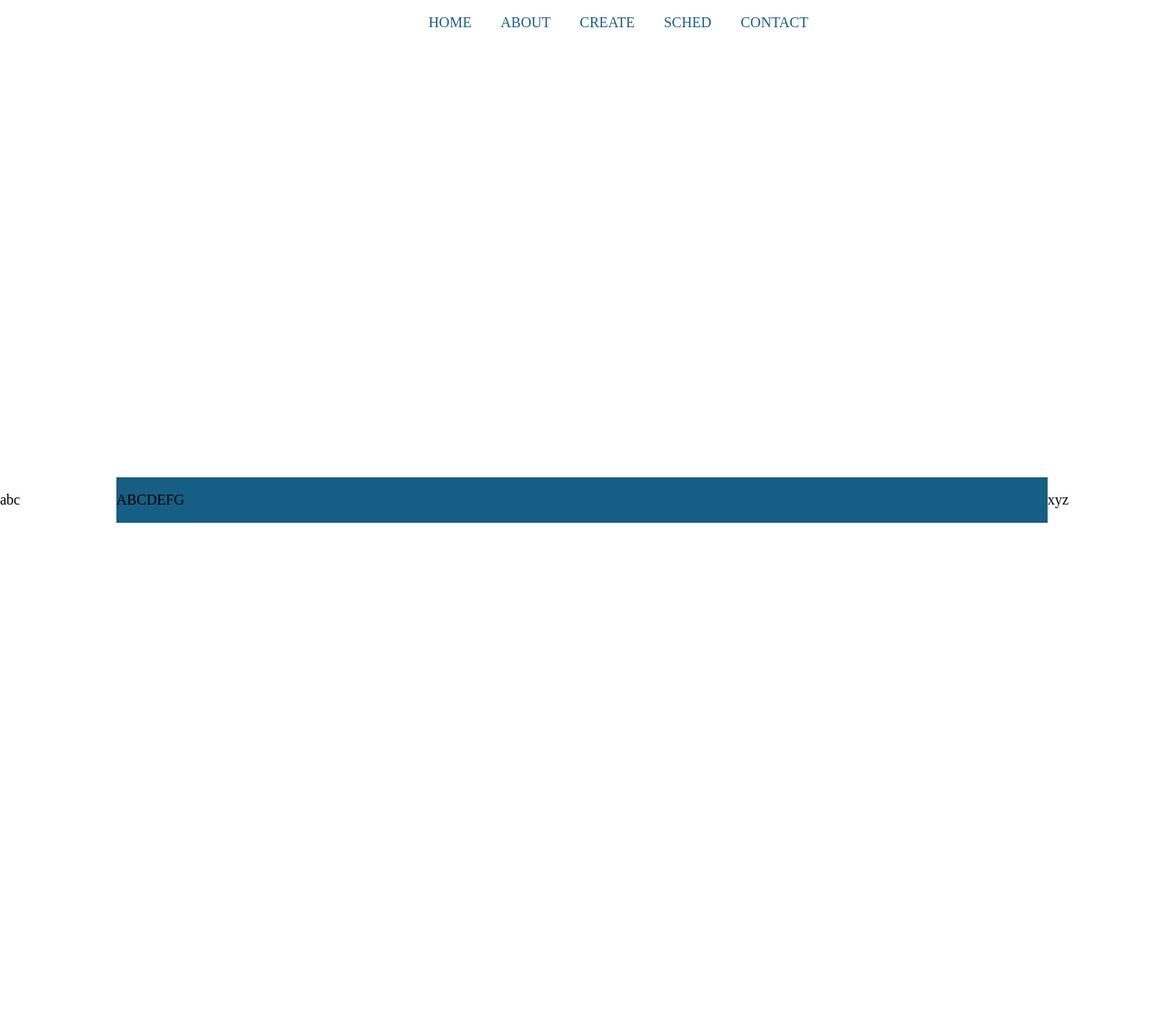
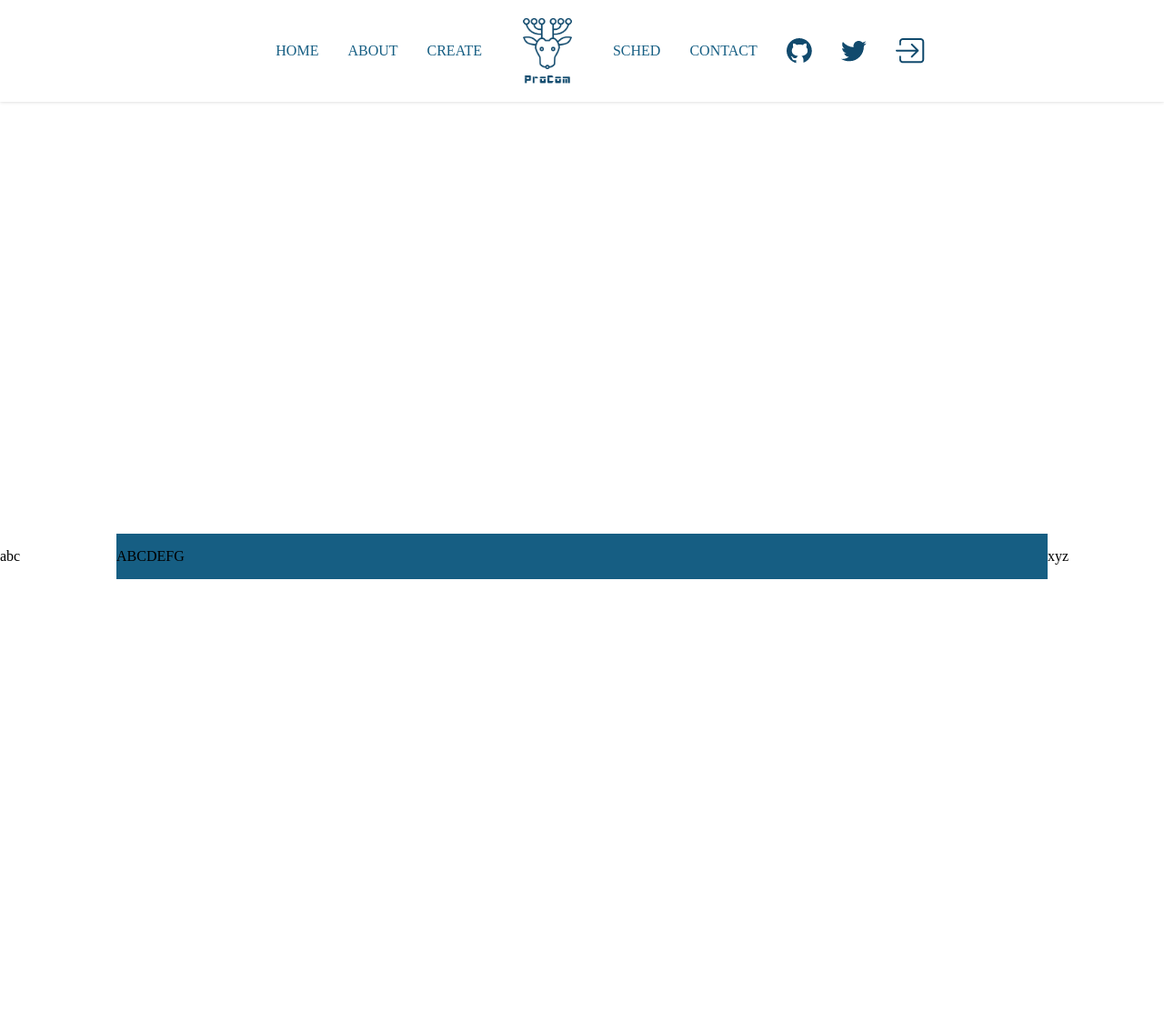
Before and after one commit to ProCom-mu/Homepage, a Django app: page /home/ in a window 1280 px wide. Shown: the whole page at 91% size. Before the commit the page ends 575 px from the top, so only its background shows below. Run offline with Django 4.2, Linux system fonts and the light colour scheme.

Commit message:
ヘッダーのアップデート

```diff
--- a/static/css/home.css
+++ b/static/css/home.css
@@ -1,13 +1,27 @@
+#base_header{
+    box-shadow: 0 0 4px #D1D1D1;
+    width: 100%;
+    display: flex;
+    justify-content: center;
+    align-items: center;
+    padding: 1em 0 1em 0;
+}
+
 .header_list{
     list-style: none;
     display: flex;
     flex-direction: row;
     width: 100%;
     justify-content: center;
+    align-items: center;
+    margin: 0;
 }
 
 .header_list > li{
     margin: 0 1em 0 1em;
+    display: flex;
+    justify-content: center;
+    align-items: center;
 }
 
 .header_list > li > a{
@@ -15,15 +29,30 @@
     text-decoration: none;
     width: 100%;
     height: 100%;
+    display: flex;
+    justify-content: center;
+    align-items: center;
 }
 
 .header_list > li > a:hover{
     background: gray;
 }
 
+#procom-logo{
+    height: 5em;
+    width: 5em;
+}
+
+.sub_links{
+    margin: 0 0.5em;
+}
+
 body{
     margin: 0;
     padding: 0;
+    display: flex;
+    align-items: flex-start;
+    flex-direction: column;
 }
 
 .base_container{
@@ -33,6 +62,8 @@ body{
     flex-direction: row;
     align-items: center;
     justify-content: center;
+    margin: 0;
+    padding: 0;
 }
 
 .center_container{
--- a/templates/home.html
+++ b/templates/home.html
@@ -7,13 +7,17 @@
     <title>ProCom</title>
 </head>
 <body>
-    <header>
+    <header id="base_header">
         <ul class="header_list">
             <li><a href="">HOME</a></li>
             <li><a href="">ABOUT</a></li>
             <li><a href="">CREATE</a></li>
+            <li><a href=""><img id="procom-logo" src="/static/image/procom-logo.png" alt="ProCom-logo"></a></li>
             <li><a href="">SCHED</a></li>
             <li><a href="">CONTACT</a></li>
+            <li class="sub_links"><a href="https://github.com/ProCom-mu"><img src="/static/image/github-icon.png" alt="GitHub-logo"></a></li>
+            <li class="sub_links"><a href=""><img src="/static/image/twitter-icon.png" alt="Twitter-logo"></a></li>
+            <li class="sub_links"><a href=""><img src="/static/image/login-arrow.png" alt="Login-arrow"></a></li>
         </ul>
     </header>
     <div class="base_container">
```
Also changed, not shown: static/image/github-icon.png (added), static/image/login-arrow.png (added), static/image/procom-logo.png (added), static/image/twitter-icon.png (added), 3 other files.
